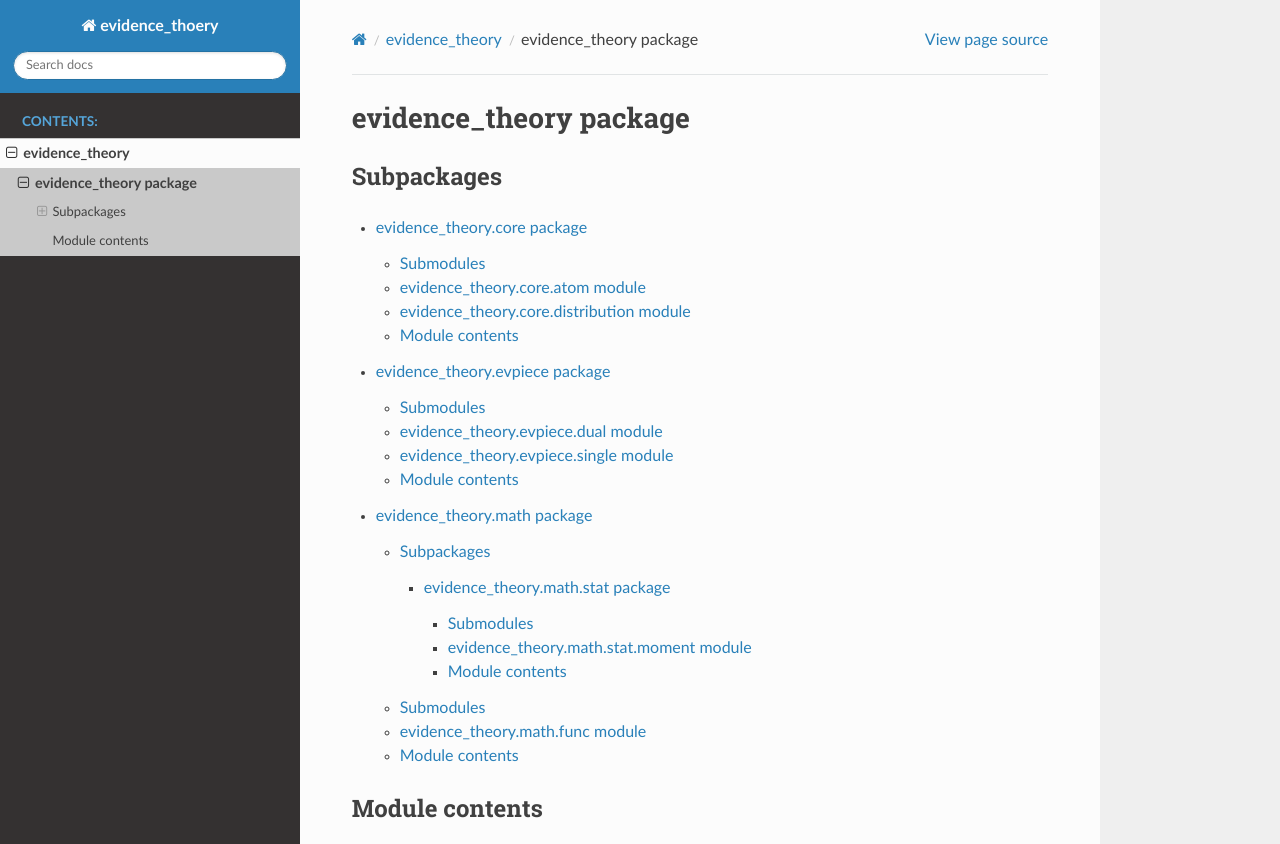
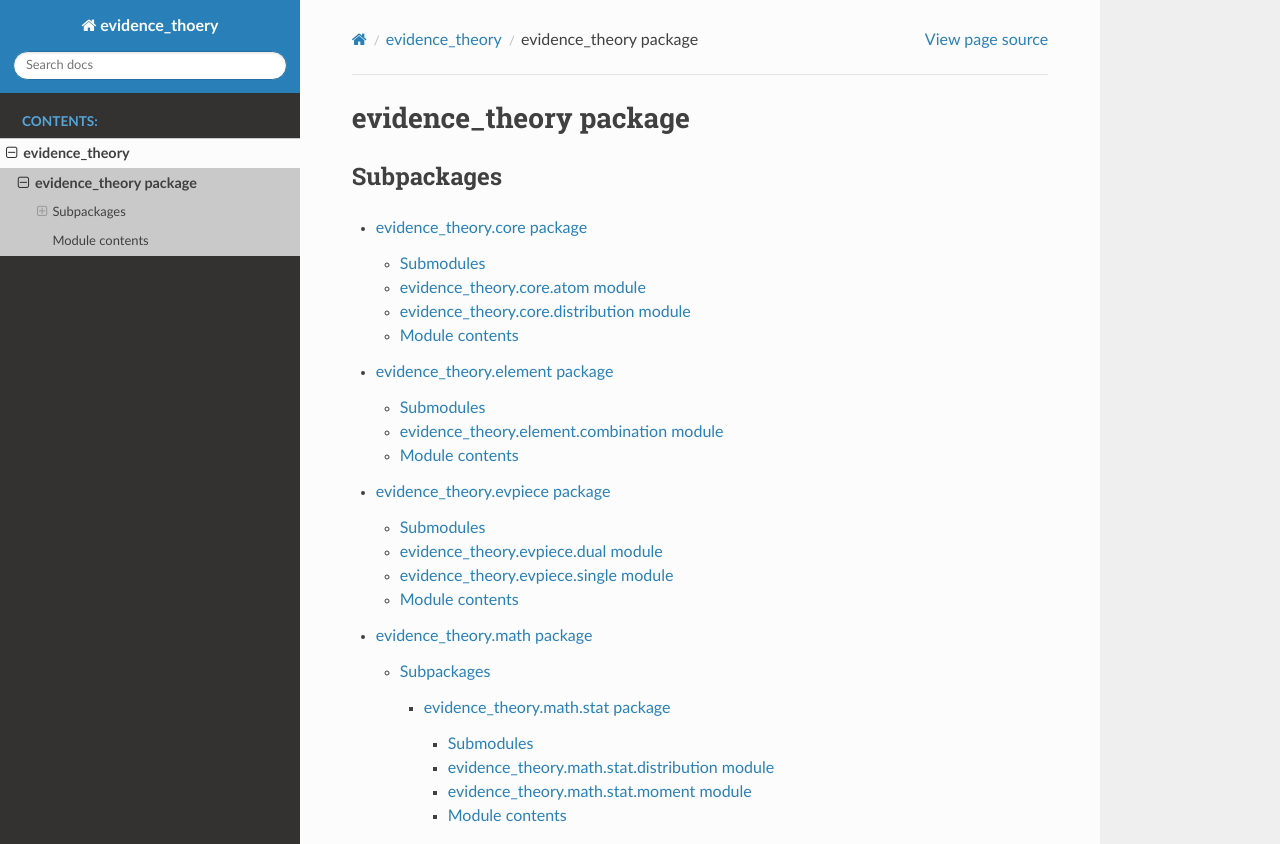
Before and after one commit to ztxtech/dstz, a Sphinx documentation site: the page built from docs/source/evidence_theory.rst, in a window 1280 px wide and 1281 px high, cut to the strip 0-844 px from the top of the window. Built offline with Sphinx 7.4.7 and the Read the Docs theme 2.0.0, drawn with Linux system fonts in a browser that asks for light colours.

Commit message:
更新文档

```diff
--- a/docs/source/evidence_theory.math.stat.rst
+++ b/docs/source/evidence_theory.math.stat.rst
@@ -3,6 +3,14 @@ evidence\_theory.math.stat package
 
 Submodules
 ----------
+
+evidence\_theory.math.stat.distribution module
+----------------------------------------------
+
+.. automodule:: evidence_theory.math.stat.distribution
+   :members:
+   :undoc-members:
+   :show-inheritance:
 
 evidence\_theory.math.stat.moment module
 ----------------------------------------
--- a/docs/source/evidence_theory.rst
+++ b/docs/source/evidence_theory.rst
@@ -8,6 +8,7 @@ Subpackages
    :maxdepth: 4
 
    evidence_theory.core
+   evidence_theory.element
    evidence_theory.evpiece
    evidence_theory.math
 
```
